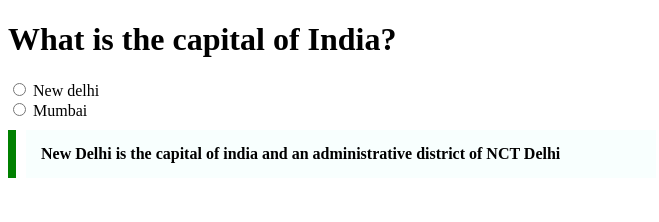
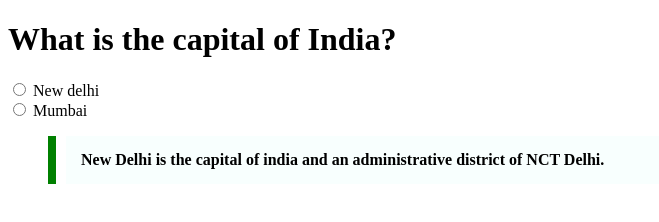
Before and after one commit to acciojob/trivia-anuragrzh, a website: page main.html in a window 1280 px wide. Shown: the whole page, without its empty margins (0-659 px from the left). Drawn offline with Linux system fonts and the light colour scheme.

Commit message:
created a submission

```diff
--- a/main.html
+++ b/main.html
@@ -17,7 +17,7 @@
 		<label for=mumbai>Mumbai</label>
 
 	</form>
-	<div class="blockquote"><p class='p'>New Delhi is the capital of india and an administrative district of NCT Delhi</p></div>
+	<blockquote class="bloc"><p class='p'>New Delhi is the capital of india and an administrative district of NCT Delhi.</p></blockquote>
     <script type="text/javascript" src="./script.js">
 </script>
 
--- a/styles.css
+++ b/styles.css
@@ -8,6 +8,6 @@
 	background-color:#f8fffe;
 	font-weight:bold;
 }
-.blockquote{
+.bloc{
 	border-left:8px solid green;
 }
```
